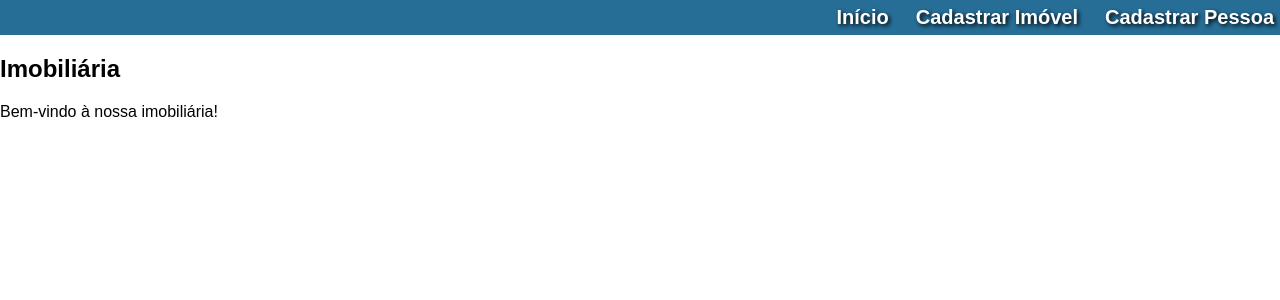
After one commit to Emrryke/Imobiliaria, a PHP site: page /inicio.php in a window 1280 px wide. The commit adds this page. Shown: the top 300 px of the page. Run offline with PHP 8.4, Linux system fonts and the light colour scheme.

Commit message:
algumas alteraçoes no layout, adição de um novo arquivo css e um novo arquivo inicio.php

```diff
--- a/imoveis/cadastrar.php
+++ b/imoveis/cadastrar.php
@@ -29,9 +29,9 @@ Bairro:<br>
 Complemento:<br>
 <input type="text" name="complemento"><br><br>
 
-Proprietário:<br>
+Contribuinte:<br>
 <select name="pessoa_id" required>
-  <option value="">Selecione o proprietário</option>
+  <option value="">Selecione o contribuinte</option>
 
 <?php
 while($p = $pessoas->fetch_assoc()){
--- a/imoveis/editar.php
+++ b/imoveis/editar.php
@@ -52,7 +52,7 @@ Bairro:<br>
 Complemento:<br>
 <input type="text" name="complemento" value="<?= $complemento ?>"><br><br>
 
-Proprietário:<br>
+Contribuinte:<br>
 <select name="pessoa_id" required>
 
 <?php while($p = $pessoas->fetch_assoc()): ?>
--- a/imoveis/listar.php
+++ b/imoveis/listar.php
@@ -38,7 +38,7 @@ $result = $conn->query($sql);
   <th>Número</th>
   <th>Bairro</th>
   <th>Complemento</th>
-  <th>Proprietário</th>
+  <th>Contribuinte</th>
   <th>Ações</th>
 </tr>
 
--- a/index.php
+++ /dev/null
@@ -1,3 +0,0 @@
-<?php
-  echo "PHP funcionando";
-?>
--- /dev/null
+++ b/inicio.php
@@ -0,0 +1,32 @@
+
+<!DOCTYPE html>
+<html lang="en">
+<head>
+  <meta charset="UTF-8">
+  <meta name="viewport" content="width=device-width, initial-scale=1.0">
+  <title>Document</title>
+  <link rel="stylesheet" href="style.css">
+</head>
+<body>
+
+<section>
+  <header>
+    <div class="navbar">
+      <nav>
+          <a href="inicio.php">Início</a>
+          <a href="imoveis/cadastrar.php">Cadastrar Imóvel</a>
+          <a href="pessoas/cadastrar.php">Cadastrar Pessoa</a>
+      </nav>
+    </div>
+  </header>
+</section>
+
+<main>
+  <section>
+    <h1>Imobiliária</h1>
+    <p>Bem-vindo à nossa imobiliária!
+  </section>
+</main>
+
+</body>
+</html>
--- /dev/null
+++ b/style.css
@@ -0,0 +1,34 @@
+body {
+  margin: 0;
+  padding: 0;
+  font-family: Arial, Helvetica, sans-serif;
+}
+
+.navbar {
+  background-color: rgb(39, 110, 151);
+}
+
+.navbar nav {
+  display: flex;             /* Coloca os links lado a lado */
+  justify-content: flex-end; /* Empurra para a direita */
+  gap: 15px;                 /* Espaço ente os links */
+}
+
+.navbar a {
+  font-size: 20px;
+  font-family:Arial, Helvetica, sans-serif;
+  color: white;
+  text-decoration: none;
+  font-weight: bold;
+  padding: 6px;
+  text-shadow: 2px 2px 4px rgb(0, 0, 0);
+  transition: 0.2s;
+}
+
+.navbar a:hover {
+  background-color: rgb(255, 196, 0);
+  color: white;
+  border-radius: 5px;
+  text-shadow: 2px 2px 4px rgb(0, 0, 0);
+  padding: 6px;
+}
```
